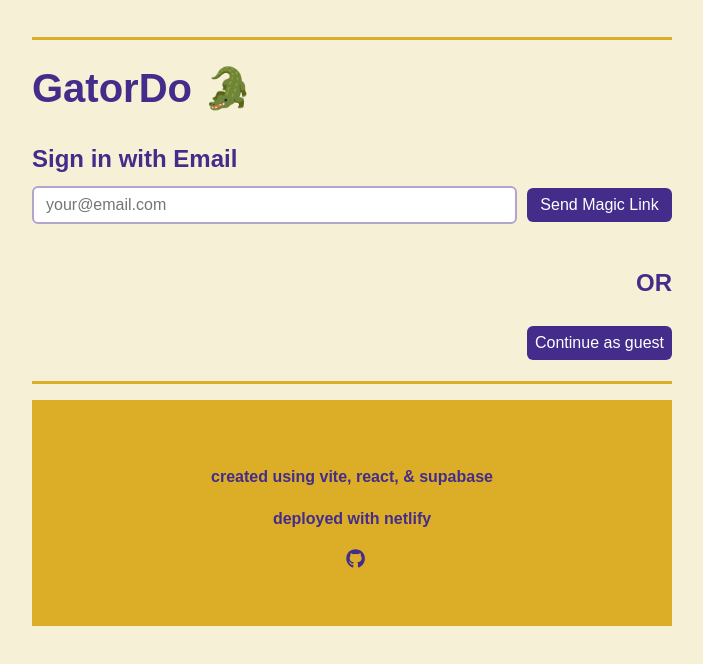
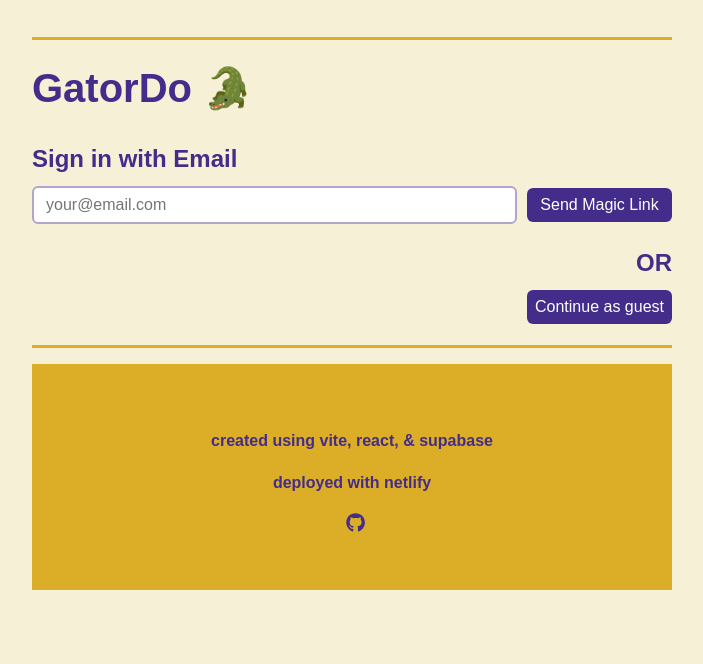
Before and after one commit to samkitkat/gatordo, a React (Vite) app: page / in a window 1280 px wide. Shown: the top 664 px of the page, without its empty margins (288-991 px from the left). Built offline with nearby package versions, Linux system fonts and the light colour scheme; no server answers.

Commit message:
styling edits

```diff
--- a/src/App.css
+++ b/src/App.css
@@ -109,9 +109,8 @@
   background-color: #FFEC82;
 }
 
-.guestButton {
+.guestLogin {
   display: flex;
-  margin-top: 20px;
   justify-content: flex-start;
   flex-direction: column;
   align-items: flex-end;
--- a/src/App.jsx
+++ b/src/App.jsx
@@ -1,8 +1,8 @@
 import React, { useEffect, useState } from "react";
-import "./App.css";
 import supabase from "./helper/supabaseClient";
 import MagicLinkForm from "./MagicLinkForm";
 import YourTodoApp from "./pages/YourTodoApp";
+import "./App.css";
 
 export default function App() {
   const [session, setSession] = useState(null);
--- a/src/MagicLinkForm.jsx
+++ b/src/MagicLinkForm.jsx
@@ -41,7 +41,6 @@
           value={email}
           onChange={(e) => setEmail(e.target.value)}
           required
-          style={{ flex: 1 }}
         />
         <button type="submit" className="signIn">
           Send Magic Link
@@ -50,15 +49,17 @@
 
       {message && <p className="login-message">{message}</p>}
 
-      <div className="guestButton">
+      <div className="guestLogin">
         <h2>OR</h2>
-        <div style={{ marginTop: 16, textAlign: "center" }}>
+        <div>
           <button className="signIn" onClick={continueAsGuest}>
             Continue as guest
           </button>
         </div>
       </div>
+
       <Footer />
+
     </div>
   );
 }
--- a/src/components/Footer.jsx
+++ b/src/components/Footer.jsx
@@ -24,6 +24,7 @@
           <FaGithub />
         </a>
       </footer>
+
     </div>
   );
 }
--- a/src/pages/YourTodoApp.jsx
+++ b/src/pages/YourTodoApp.jsx
@@ -106,7 +106,6 @@
       </div>
 
       <div className="border"></div>
-
       <Header now={now} />
 
       <h3>✍🏼 todos</h3>
@@ -150,6 +149,7 @@
       />
 
       <Footer />
+
     </div>
   );
 }
```
Also changed, not shown: src/components/TodoItem.jsx (line endings or trailing spaces), src/components/TodoList.jsx (line endings or trailing spaces).
